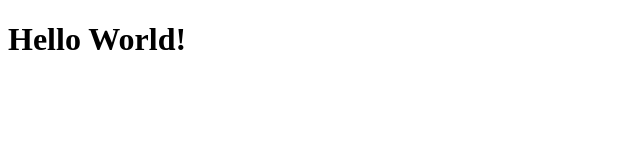
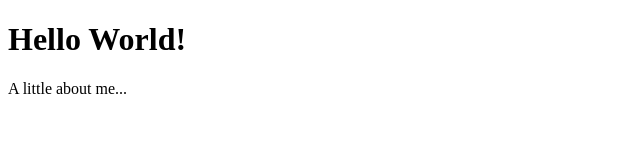
Before and after one commit to brycepmurray/day-1, a plain HTML site: page index.html in a window 1280 px wide. Shown: the whole page, without its empty margins (0-640 px from the left). Drawn offline with Linux system fonts and the light colour scheme.

Commit message:
testing vs code

```diff
--- a/index.html
+++ b/index.html
@@ -10,7 +10,7 @@
 
 <body>
     <h1>Hello World!</h1>
-    <p> </p>
+    <p> A little about me... </p>
 </body>
 
 </html>
```
